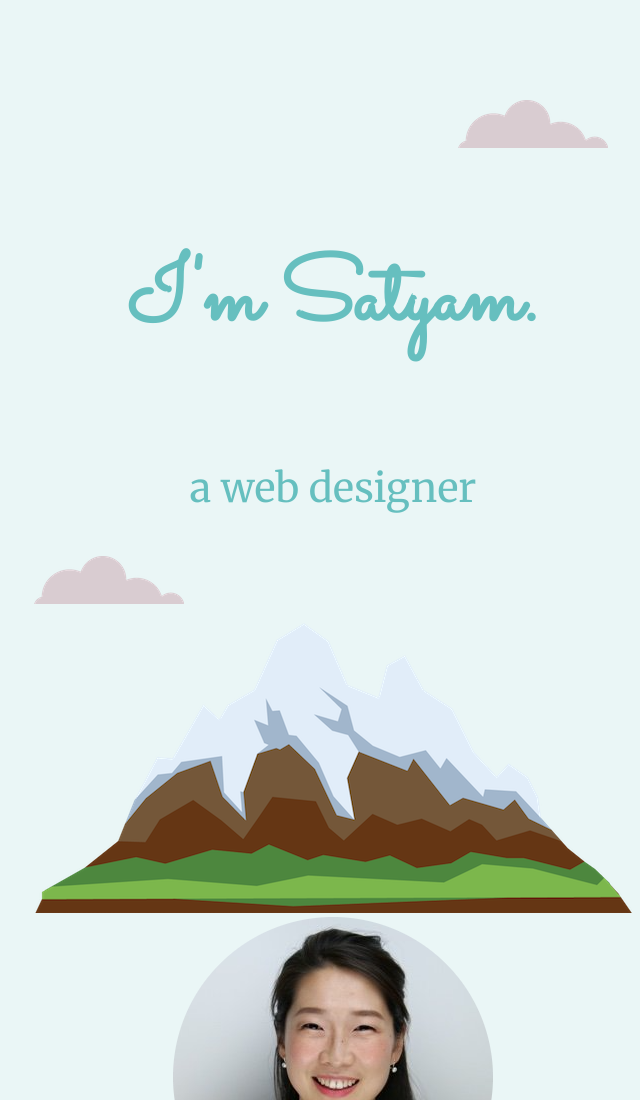
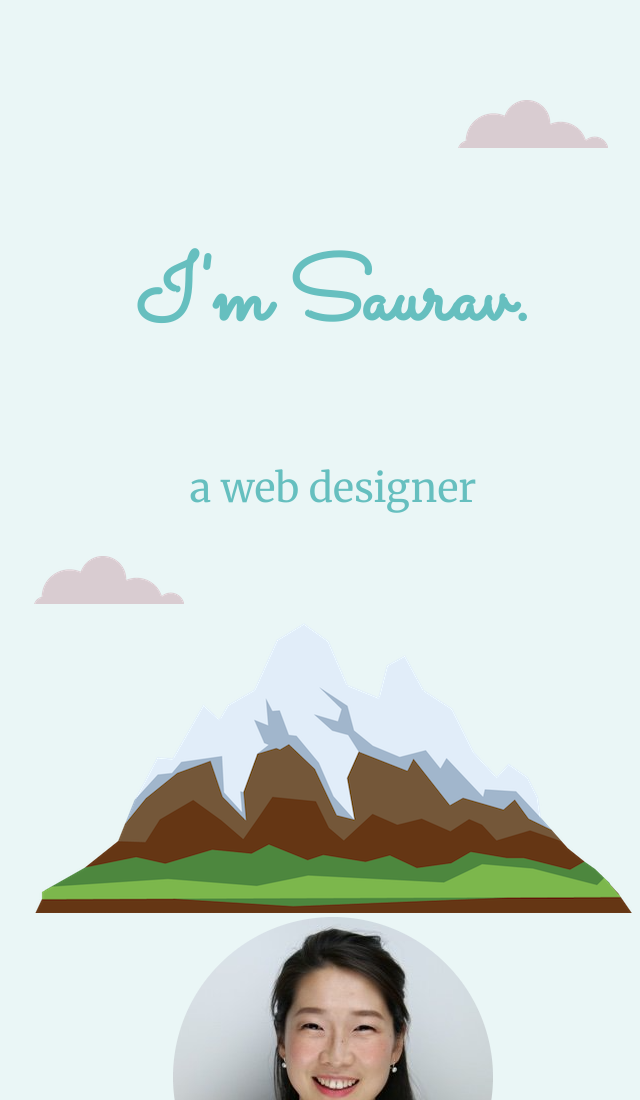
Before and after one commit to satyam287/firstwp, a plain HTML site: page index.html in a window 1280 px wide. Shown: the top 1100 px of the page, without its empty margins (307-947 px from the left). Drawn offline with Linux system fonts and the light colour scheme.

Commit message:
Update index.html

```diff
--- a/index.html
+++ b/index.html
@@ -15,7 +15,7 @@
 <div class="topc">
 <img class="top-cloud" src="cloud.png" alt="cloud_image">
 
-<h1> <span>  I'm Satyam. </span> </h1>
+<h1> <span>  I'm Saurav. </span> </h1>
   <h2>a web designer</h2>
 <img class="bottom-cloud" src="cloud.png" alt="cloud_image">
   <img src="mountain.png" alt="mountain_image">
```
